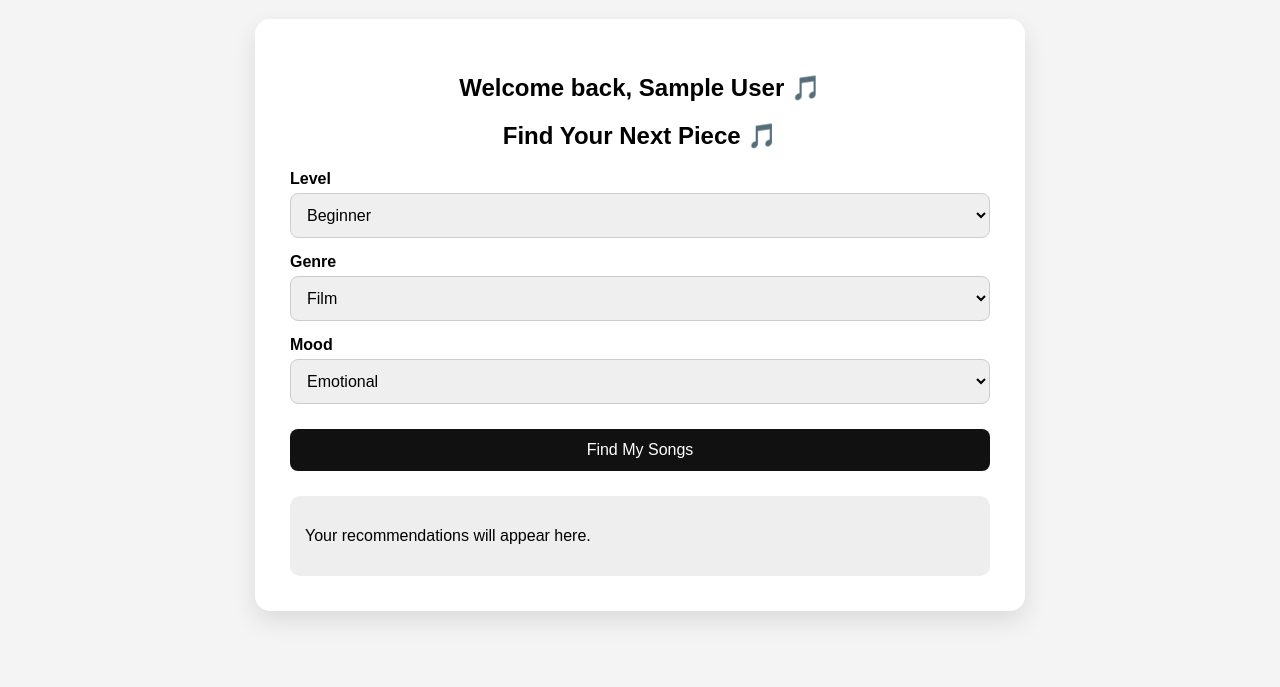
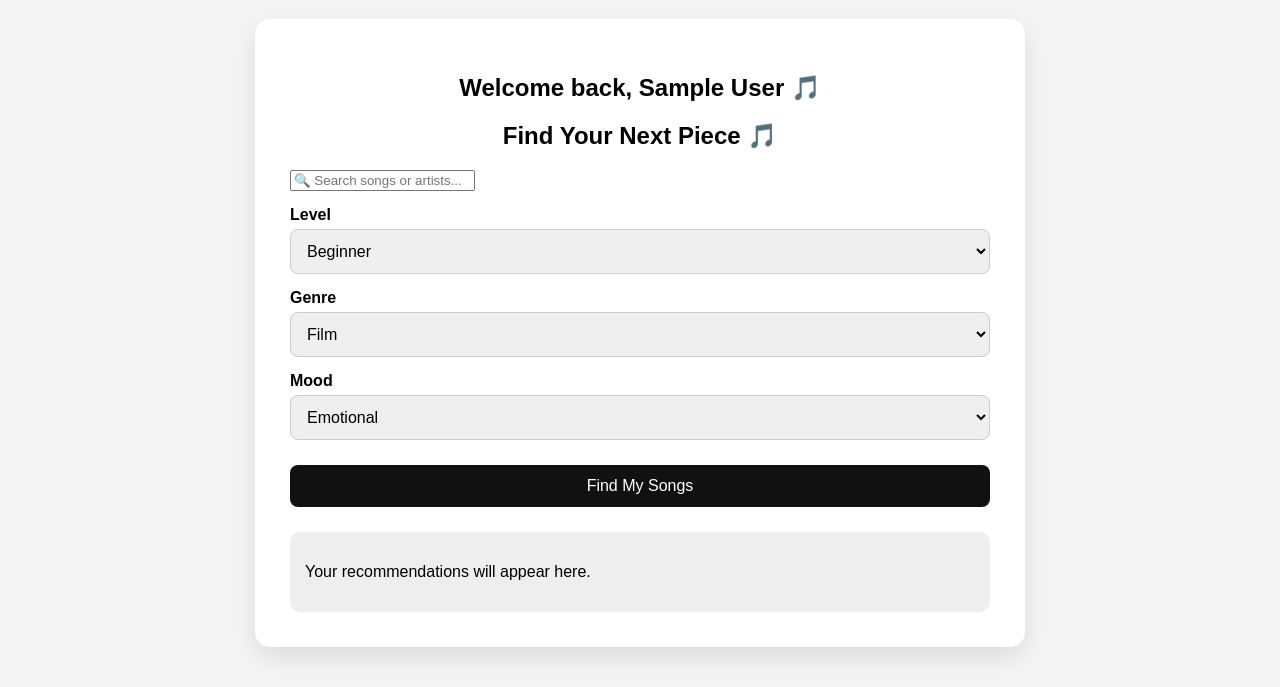
Before and after one commit to davidusbestus1/NextPiece, a plain HTML site: page discover.html in a window 1280 px wide. Shown: the part 162-849 px from the top of the page. Before the commit the page ends 813 px from the top, so only its background shows below. Drawn offline with Linux system fonts and the light colour scheme; sample sign-in values are in the browser's storage.

Commit message:
Update discover.html

```diff
--- a/discover.html
+++ b/discover.html
@@ -67,7 +67,11 @@
 
 <h2>Find Your Next Piece 🎵</h2>
 
-
+<input
+id="search"
+type="text"
+placeholder="🔍 Search songs or artists..."
+oninput="findSongs()">
 
 
 <label>Level</label>
```
